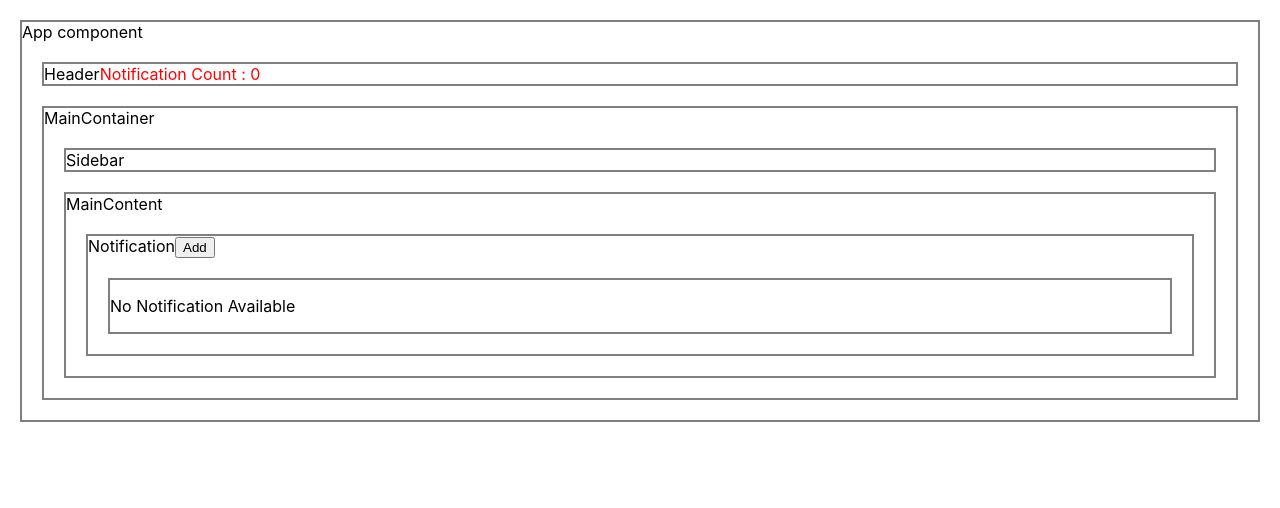
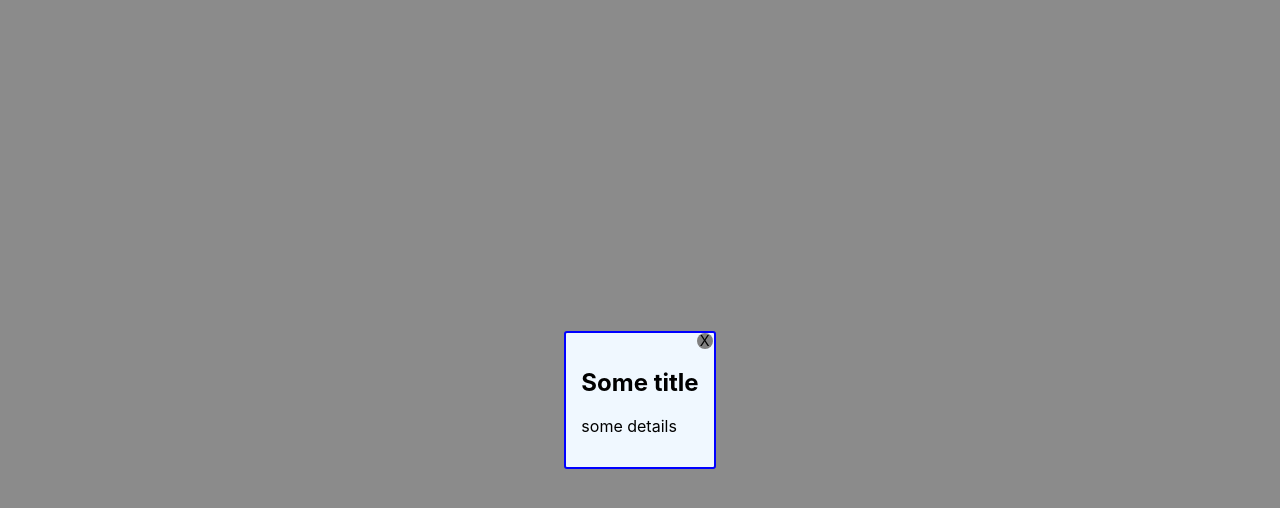
Before and after one commit to dineshgopalchand/MERN-28, a React (Create React App) app in the folder react-context/: page / in a window 1280 px wide. Shown: the top 508 px of the page. Built offline with nearby package versions, Linux system fonts and the light colour scheme.

Commit message:
Created DialogBox Component with hide and show Functionility

```diff
--- a/react-context/src/App.js
+++ b/react-context/src/App.js
@@ -1,10 +1,13 @@
 import React from 'react';
+import { useState } from 'react';
 import './App.css';
+import DialogBox from './dialogBox/DialogBox';
 import Header from './Header';
 import MainContainer from './MainContainer';
 import NotificationProvider from './NotificationProvider';
 
 function App() {
+  const [show, setShow] = useState(true);
   return (
     <NotificationProvider>
       <div className="App bordered">
@@ -12,6 +15,10 @@ function App() {
         <Header />
         <MainContainer />
       </div>
+      <DialogBox show={show} closeDialog={()=>setShow(false)}>
+        <h2>Some title</h2>
+        <p>some details</p>
+      </DialogBox>
     </NotificationProvider>
 
   );
--- /dev/null
+++ b/react-context/src/dialogBox/DialogBox.jsx
@@ -0,0 +1,34 @@
+import React from "react";
+import classes from "./DialogBox.module.css";
+
+const DialogBox = ({ children, show,closeDialog }) => {
+  function closeDialogBox() {
+    console.log("close clickeed");
+    closeDialog();
+  }
+
+  return (
+    <>
+      {show && (
+        <div
+          className={classes.overlayBackground}
+          onClick={() => closeDialogBox()}
+        >
+          <div
+            className={classes.DialogBoxContainer}
+            onClick={(event) => event.stopPropagation()}
+          >
+            <div className={classes.mainContainer}>
+              <span className={classes.close} onClick={() => closeDialogBox()}>
+                X
+              </span>
+              {children}
+            </div>
+          </div>
+        </div>
+      )}
+    </>
+  );
+};
+
+export default DialogBox;
--- /dev/null
+++ b/react-context/src/dialogBox/DialogBox.module.css
@@ -0,0 +1,40 @@
+.overlayBackground {
+    background-color: rgb(139, 139, 139);
+    height: 100vh;
+    width: 100vw;
+    position: fixed;
+    /* opacity: 0.3; */
+    top: 0;
+    left: 0;
+    display: flex;
+    justify-content: center;
+    align-items: center;
+}
+.DialogBoxContainer {
+
+}
+.mainContainer {
+    background-color: aliceblue;
+    border: 2px solid blue;
+    border-radius: 3px;
+    padding: 15px;
+    position: relative;
+}
+
+.close {
+    position: absolute;
+    top: 0px;
+    right: 1px;
+    background-color: gray;
+    border-radius: 50%;
+    width: 16px;
+    height: 16px;
+    font-size: 0.9rem;
+    display: flex;
+    justify-content: center;
+    align-items: center;
+    cursor: pointer;
+}
+.close:hover{
+    color:brown;
+}
```
